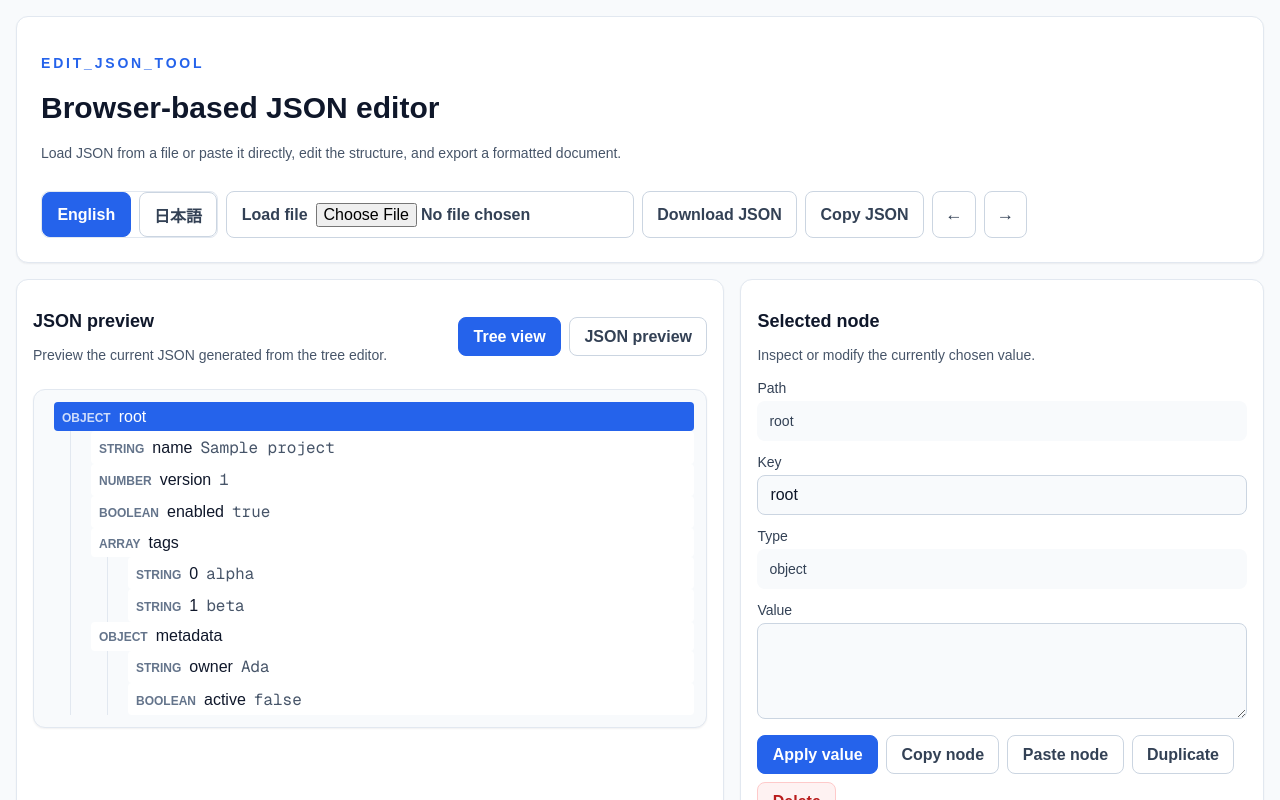
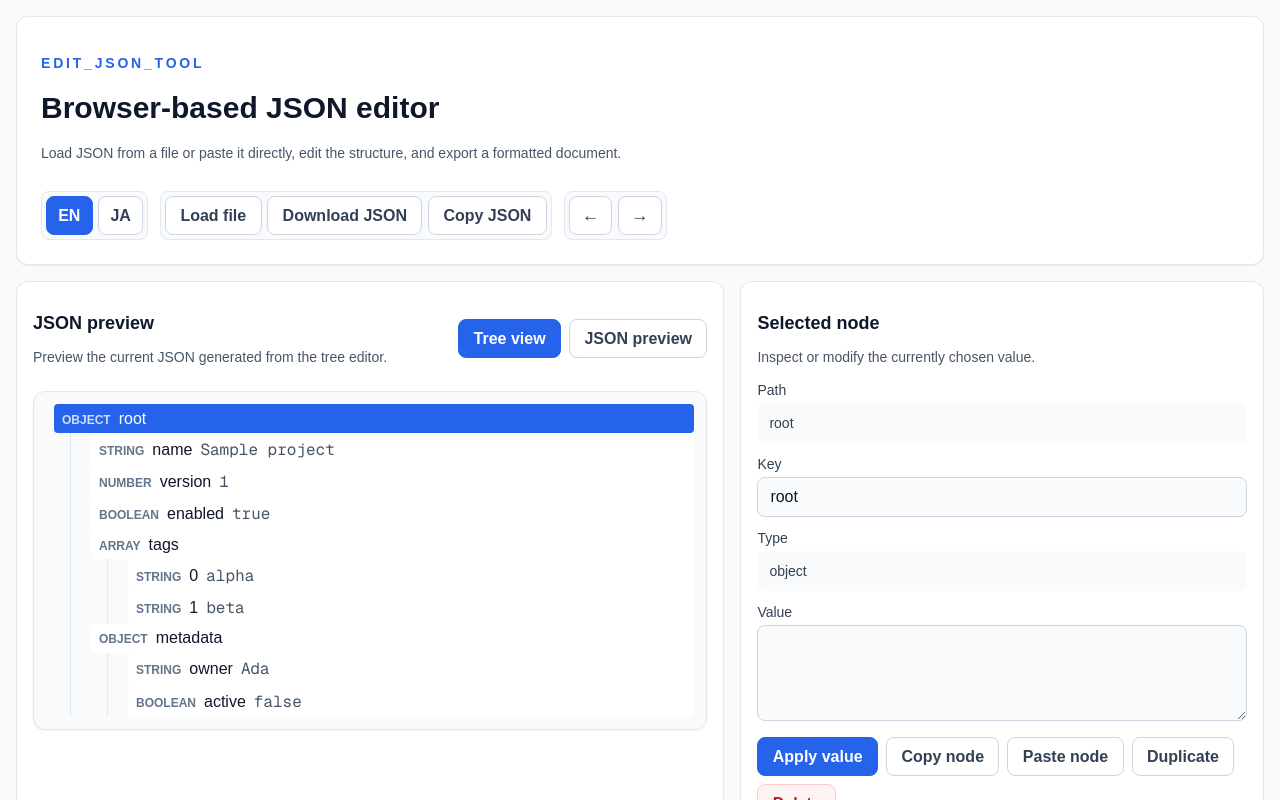
Before and after one commit to rakima/edit_json_tool, a Next.js app: page / in a window 1280 px wide. Shown: the top 800 px of the page. Built offline with nearby package versions, Linux system fonts and the light colour scheme.

Commit message:
change: ボタン表示の整理

```diff
--- a/src/app/components/json-editor.tsx
+++ b/src/app/components/json-editor.tsx
@@ -699,18 +699,19 @@ export function JsonEditor() {
                 {t.subtitle}
               </p>
             </div>
-            <div className="flex flex-wrap gap-2">
-              <div className="flex gap-2 rounded-lg border border-slate-200 bg-white p-1">
-                <button type="button" onClick={() => setLanguage("en")} className={language === "en" ? "button-primary" : "button-secondary"}>
-                  {t.switchToEnglish}
+            <div className="toolbar">
+              <div className="toolbar-group" aria-label={t.language}>
+                <button type="button" onClick={() => setLanguage("en")} className={language === "en" ? "button-primary button-compact" : "button-secondary button-compact"} aria-label={t.switchToEnglish}>
+                  EN
                 </button>
-                <button type="button" onClick={() => setLanguage("ja")} className={language === "ja" ? "button-primary" : "button-secondary"}>
-                  {t.switchToJapanese}
+                <button type="button" onClick={() => setLanguage("ja")} className={language === "ja" ? "button-primary button-compact" : "button-secondary button-compact"} aria-label={t.switchToJapanese}>
+                  JA
                 </button>
               </div>
-              <label className="button-secondary" style={{ padding: "0.65rem 0.9rem" }}>
+              <div className="toolbar-group">
+                <label className="button-secondary">
                   {t.loadFile}
-                <input ref={fileInputRef} type="file" accept=".json,application/json" onChange={handleFileSelect} style={{ marginLeft: "0.5rem" }} />
+                  <input ref={fileInputRef} type="file" accept=".json,application/json" onChange={handleFileSelect} className="visually-hidden" />
                 </label>
                 <button type="button" onClick={handleDownload} className="button-secondary">
                   {t.downloadJson}
@@ -718,12 +719,15 @@ export function JsonEditor() {
                 <button type="button" onClick={handleCopy} className="button-secondary">
                   {t.copyJson}
                 </button>
+              </div>
+              <div className="toolbar-group">
                 <button type="button" onClick={handleUndo} className="button-secondary button-icon" aria-label={t.undo} title={t.undo}>
                   ←
                 </button>
                 <button type="button" onClick={handleRedo} className="button-secondary button-icon" aria-label={t.redo} title={t.redo}>
                   →
                 </button>
+              </div>
             </div>
           </div>
         </header>
--- a/src/app/globals.css
+++ b/src/app/globals.css
@@ -172,6 +172,40 @@ main {
   filter: brightness(0.97);
 }
 
+.button-compact {
+  min-width: 2.5rem;
+  padding-left: 0.7rem;
+  padding-right: 0.7rem;
+}
+
+.toolbar {
+  align-items: center;
+  display: flex;
+  flex-wrap: wrap;
+  gap: 0.75rem;
+  justify-content: flex-end;
+}
+
+.toolbar-group {
+  align-items: center;
+  background: #f8fafc;
+  border: 1px solid #e2e8f0;
+  border-radius: 0.5rem;
+  display: inline-flex;
+  flex-wrap: wrap;
+  gap: 0.35rem;
+  padding: 0.25rem;
+}
+
+.visually-hidden {
+  height: 1px;
+  margin: -1px;
+  overflow: hidden;
+  position: absolute;
+  white-space: nowrap;
+  width: 1px;
+}
+
 .input-field {
   width: 100%;
   border: 1px solid #cbd5e1;
```
Lines whose indentation alone changed are shown as unchanged.
